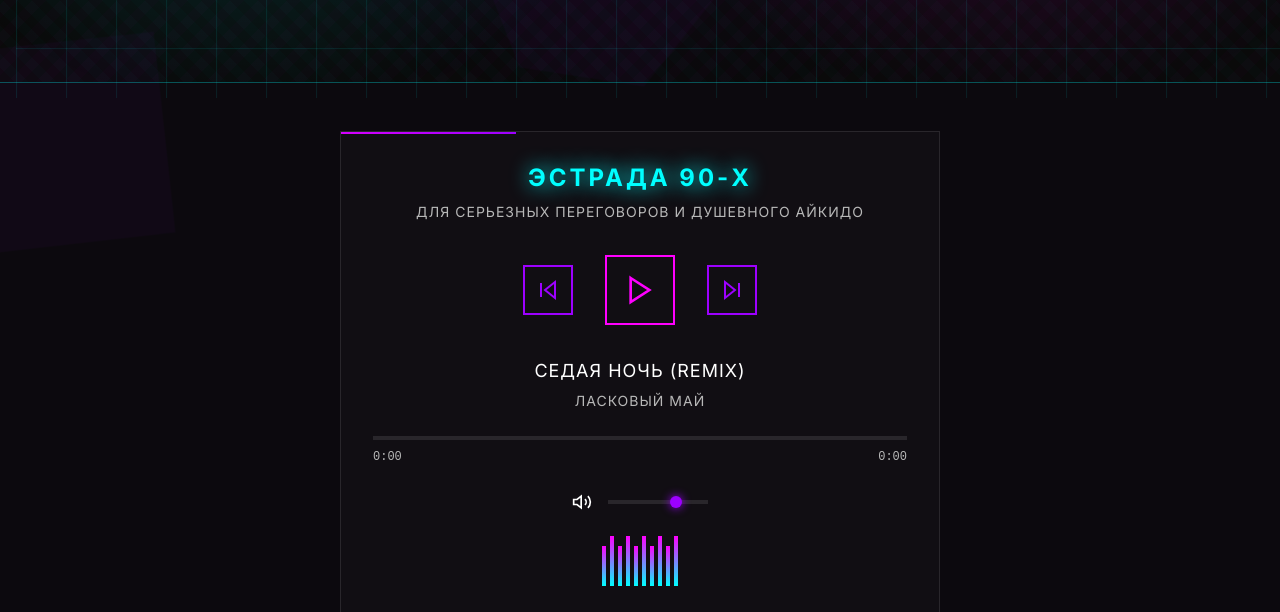
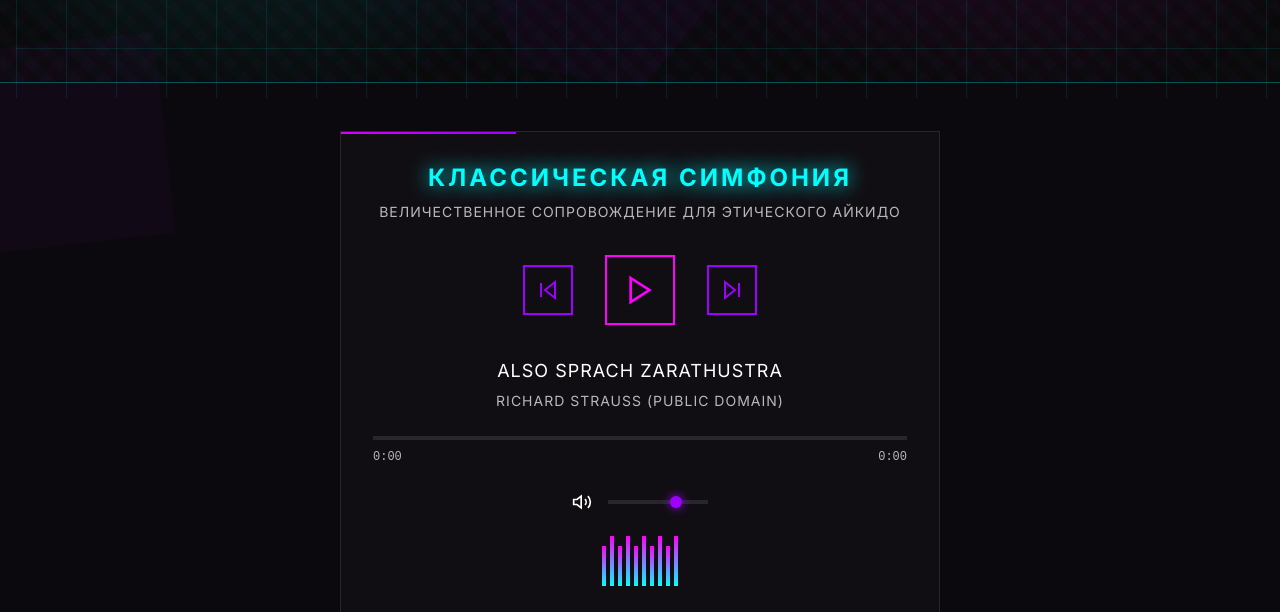
Before and after one commit to sini-codes/sell-aikido, a website: page index.html in a window 1280 px wide. Shown: the part 718-1330 px from the top of the page. Drawn offline with Linux system fonts and the light colour scheme.

Commit message:
Replace music with classical masterpieces
- Changed to public domain classical tracks
- Also Sprach Zarathustra (Richard Strauss)
- The Blue Danube (Johann Strauss II)
- Moonlight Sonata (Beethoven)
- Updated header: 'КЛАССИЧЕСКАЯ СИМФОНИЯ'
- New subtitle: 'Величественное сопровождение для этического айкидо'
- All tracks are public domain (no license issues)

```diff
--- a/index.html
+++ b/index.html
@@ -101,8 +101,8 @@
         <div class="container">
             <div class="music-player">
                 <div class="player-header">
-                    <h3 class="player-title">ЭСТРАДА 90-х</h3>
-                    <p class="player-subtitle">Для серьезных переговоров и душевного айкидо</p>
+                    <h3 class="player-title">КЛАССИЧЕСКАЯ СИМФОНИЯ</h3>
+                    <p class="player-subtitle">Величественное сопровождение для этического айкидо</p>
                 </div>
                 <div class="player-controls">
                     <button class="player-btn" id="prevBtn">
--- a/script.js
+++ b/script.js
@@ -124,19 +124,19 @@
 // Music Player
 const tracks = [
     {
-        name: "Седая Ночь (Remix)",
-        artist: "Ласковый Май",
-        url: "https://www.soundhelix.com/examples/mp3/SoundHelix-Song-1.mp3"
+        name: "Also Sprach Zarathustra",
+        artist: "Richard Strauss (Public Domain)",
+        url: "https://www.soundhelix.com/examples/mp3/SoundHelix-Song-4.mp3"
     },
     {
-        name: "Крошка Моя",
-        artist: "Руки Вверх",
-        url: "https://www.soundhelix.com/examples/mp3/SoundHelix-Song-2.mp3"
+        name: "The Blue Danube",
+        artist: "Johann Strauss II (Public Domain)",
+        url: "https://www.soundhelix.com/examples/mp3/SoundHelix-Song-5.mp3"
     },
     {
-        name: "Владимирский Централ",
-        artist: "Михаил Круг",
-        url: "https://www.soundhelix.com/examples/mp3/SoundHelix-Song-3.mp3"
+        name: "Moonlight Sonata",
+        artist: "Ludwig van Beethoven (Public Domain)",
+        url: "https://www.soundhelix.com/examples/mp3/SoundHelix-Song-6.mp3"
     }
 ];
 
```
